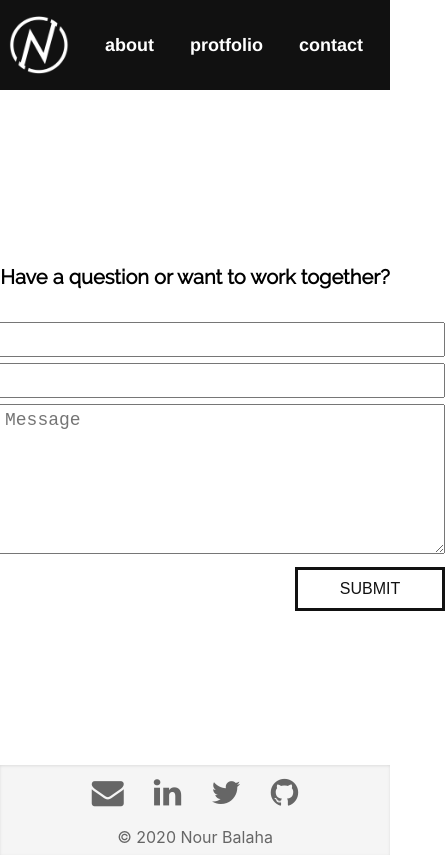
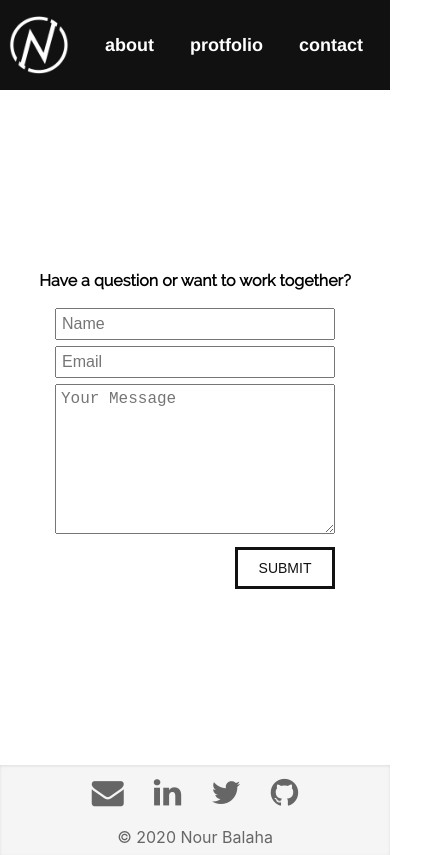
Before and after one commit to nourbalaha/nourbalaha.github.io, a React (Create React App) app: page /contact in a window 390 px wide. Shown: the whole page, 445 px wide, since content can reach past the window. Built offline with nearby package versions, Linux system fonts and the light colour scheme; a web font is replaced by a local one.

Commit message:
making contact page responsive

```diff
--- a/src/pages/Contact/Contact.style.scss
+++ b/src/pages/Contact/Contact.style.scss
@@ -50,4 +50,28 @@
             }
         }
     }
+    @media screen and (max-width: 500px) {
+        .contact-page-header{
+            font-size: 16px;
+            margin: 15px 0;
+        }
+        .contact-page-form{
+            .contact-page-name{
+                font-size: 16px;
+                width: 280px;
+            }
+            .contact-page-email{
+                font-size: 16px;
+                width: 280px;
+            }
+            .contact-page-message{
+                font-size: 16px;
+                width: 280px;
+            }
+            .contact-page-submit{
+                font-size: 14px;
+                width: 100px;
+            }
+        }
+    }
 }
```
